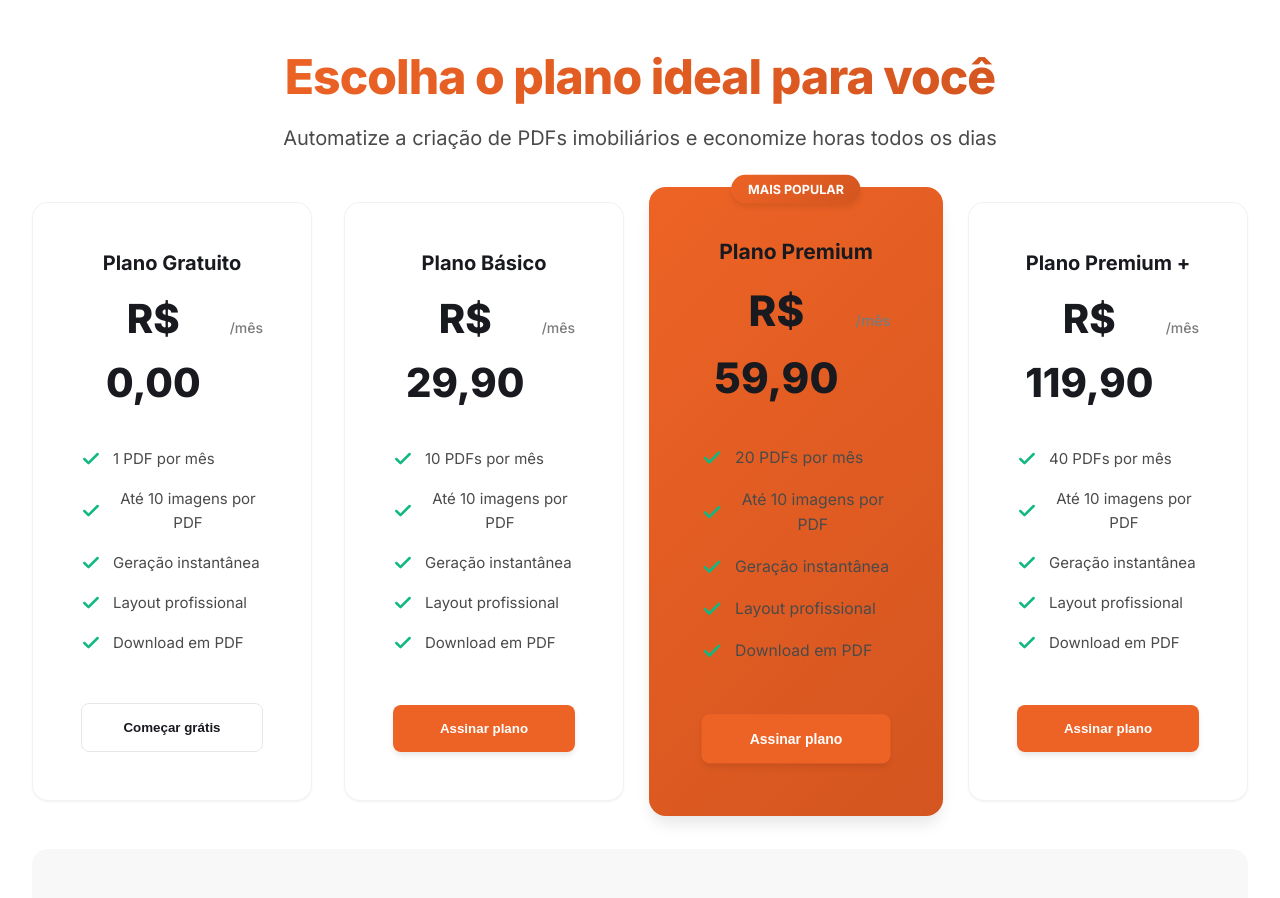
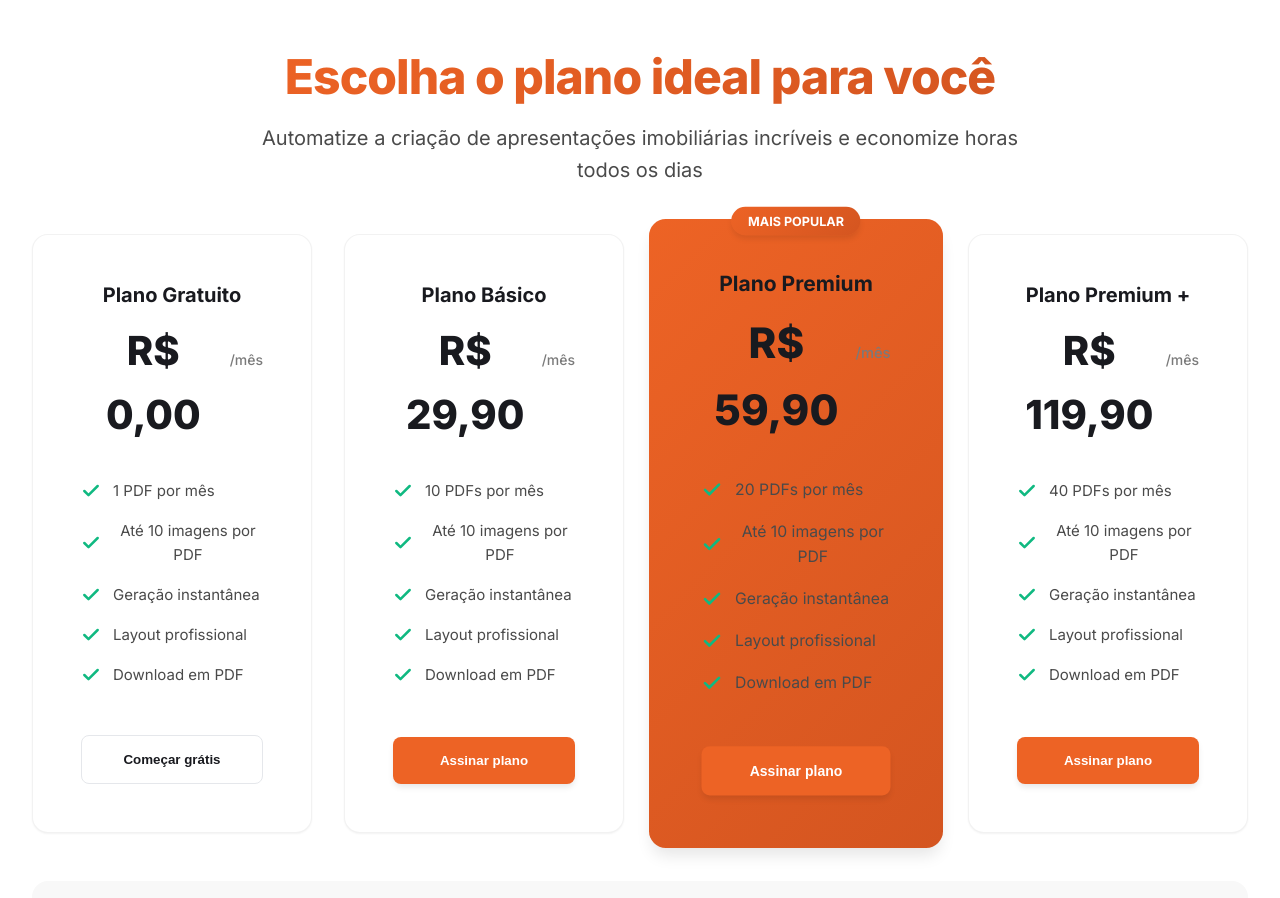
Before and after one commit to xXMauricioHXx/homefy-frontend, a React (Vite) app: page /pricing in a window 1280 px wide. Shown: the part 80-978 px from the top of the page. Built offline with nearby package versions, Linux system fonts and the light colour scheme; no server answers.

Commit message:
fix: texts

```diff
--- a/src/components/pricing/PricingHeader.jsx
+++ b/src/components/pricing/PricingHeader.jsx
@@ -5,8 +5,8 @@ function PricingHeader() {
     <header className="pricing-header">
       <h1 className="pricing-title">Escolha o plano ideal para você</h1>
       <p className="pricing-subtitle">
-        Automatize a criação de PDFs imobiliários e economize horas todos os
-        dias
+        Automatize a criação de apresentações imobiliárias incríveis e economize
+        horas todos os dias
       </p>
     </header>
   );
--- a/src/components/pricing/PricingSection.jsx
+++ b/src/components/pricing/PricingSection.jsx
@@ -114,8 +114,8 @@ function PricingSection() {
 
         <div className="pricing-footer-cta">
           <h2 className="pricing-footer-title">
-            Comece gratuitamente e transforme seus anúncios em PDFs
-            profissionais hoje mesmo
+            Comece gratuitamente e transforme seus anúncios em apresentações
+            incríveis hoje mesmo
           </h2>
           <button
             className="pricing-cta pricing-cta-primary"
```
